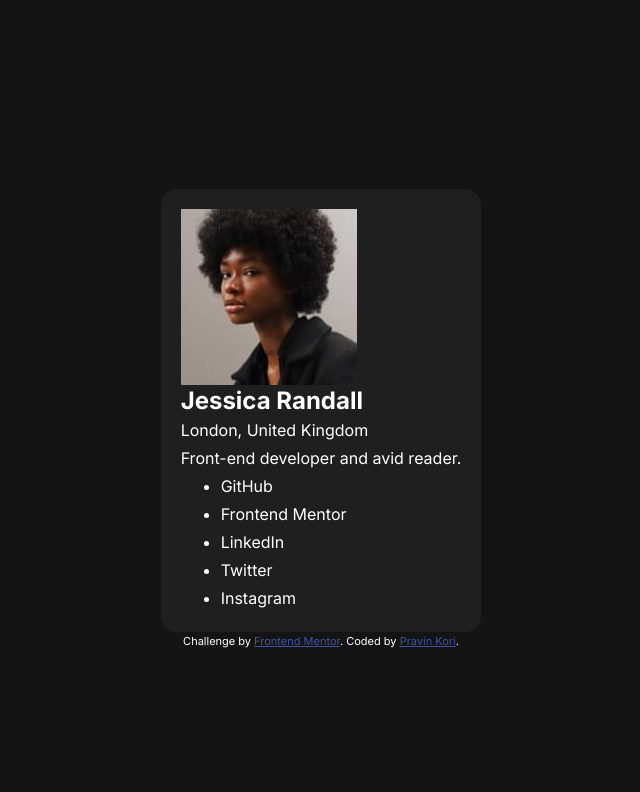
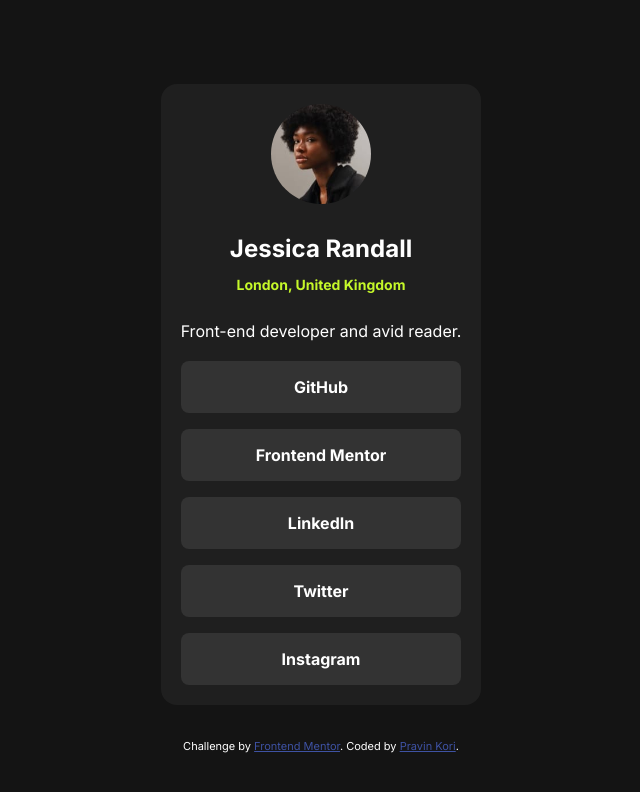
Before and after one commit to pravinkori/fem-social-link-profile, a React (Vite) app: page / in a window 1280 px wide. Shown: the top 792 px of the page, without its empty margins (319-959 px from the left). Built offline with nearby package versions, Linux system fonts and the light colour scheme.

Commit message:
Complete built of social link profile card

```diff
--- a/src/components/Card.jsx
+++ b/src/components/Card.jsx
@@ -13,16 +13,16 @@ function Card() {
 
             <div className="card__location">London, United Kingdom</div>
 
-            <p>{"Front-end developer and avid reader."}</p>
+            <p className="card__user-bio">
+               {"Front-end developer and avid reader."}
+            </p>
 
             <div className="card__socials">
-               <ul>
-                  <li>GitHub</li>
-                  <li>Frontend Mentor</li>
-                  <li>LinkedIn</li>
-                  <li>Twitter</li>
-                  <li>Instagram</li>
-               </ul>
+               <button>GitHub</button>
+               <button>Frontend Mentor</button>
+               <button>LinkedIn</button>
+               <button>Twitter</button>
+               <button>Instagram</button>
             </div>
          </div>
       </article>
--- a/src/css/App.css
+++ b/src/css/App.css
@@ -12,6 +12,7 @@
    --fw-regular: 400;
    --fw-semi-bold: 700;
 
+   --fs-300: 0.875rem;
    --fs-400: 1rem;
    --fs-500: 1.125rem;
    --fs-600: 1.25rem;
@@ -19,21 +20,80 @@
 }
 
 body {
-   display: grid;
-   place-content: center;
+   display: flex;
+   justify-content: center;
+   align-items: center;
    margin: 1.25rem;
+   overflow: hidden;
+}
+
+.flex {
+   display: flex;
+   flex-direction: column;
+   gap: 1rem;
+   justify-content: center;
+   align-items: center;
 }
 
 .card {
-   --content-spacing: 1rem;
-
    background-color: var(--clr-neutral-dark-grey);
    padding: 1.25rem;
    border-radius: 1rem;
-   max-width: 375px;
+   max-width: 425px;
+   overflow: hidden;
+}
+
+.card__user-image img {
+   height: 100px;
+   border-radius: 50%;
+   margin-bottom: 1.85rem;
+   margin-inline: auto;
+}
+
+.card__content {
+   display: flex;
+   flex-direction: column;
+   justify-content: center;
+   align-items: center;
+}
+
+.card__location {
+   margin: 0.5rem 0 1.25rem 0;
+   font-weight: var(--fw-semi-bold);
+   font-size: var(--fs-300);
+   color: var(--clr-primary-green);
+}
+
+.card__user-bio {
+   margin-bottom: 1rem;
+}
+
+.card__socials {
+   width: 100%;
+   display: flex;
+   flex-direction: column;
+   gap: 1rem;
+   font-weight: var(--fw-semi-bold);
+}
+
+button {
+   border: none;
+   color: var(--clr-neutral-white);
+   background-color: var(--clr-neutral-grey);
+   border-radius: 0.5rem;
+   list-style: none;
+   padding-top: 0.75rem;
+   padding-bottom: 0.75rem;
+   transition: background-color 0.5s ease, color 0.5s ease;
+}
+
+button:hover {
+   background-color: var(--clr-primary-green);
+   color: var(--clr-neutral-dark-grey);
 }
 
 .attribution {
+   margin-top: 2rem;
    font-family: var(--ff-base);
    font-size: 11px;
    text-align: center;
```
